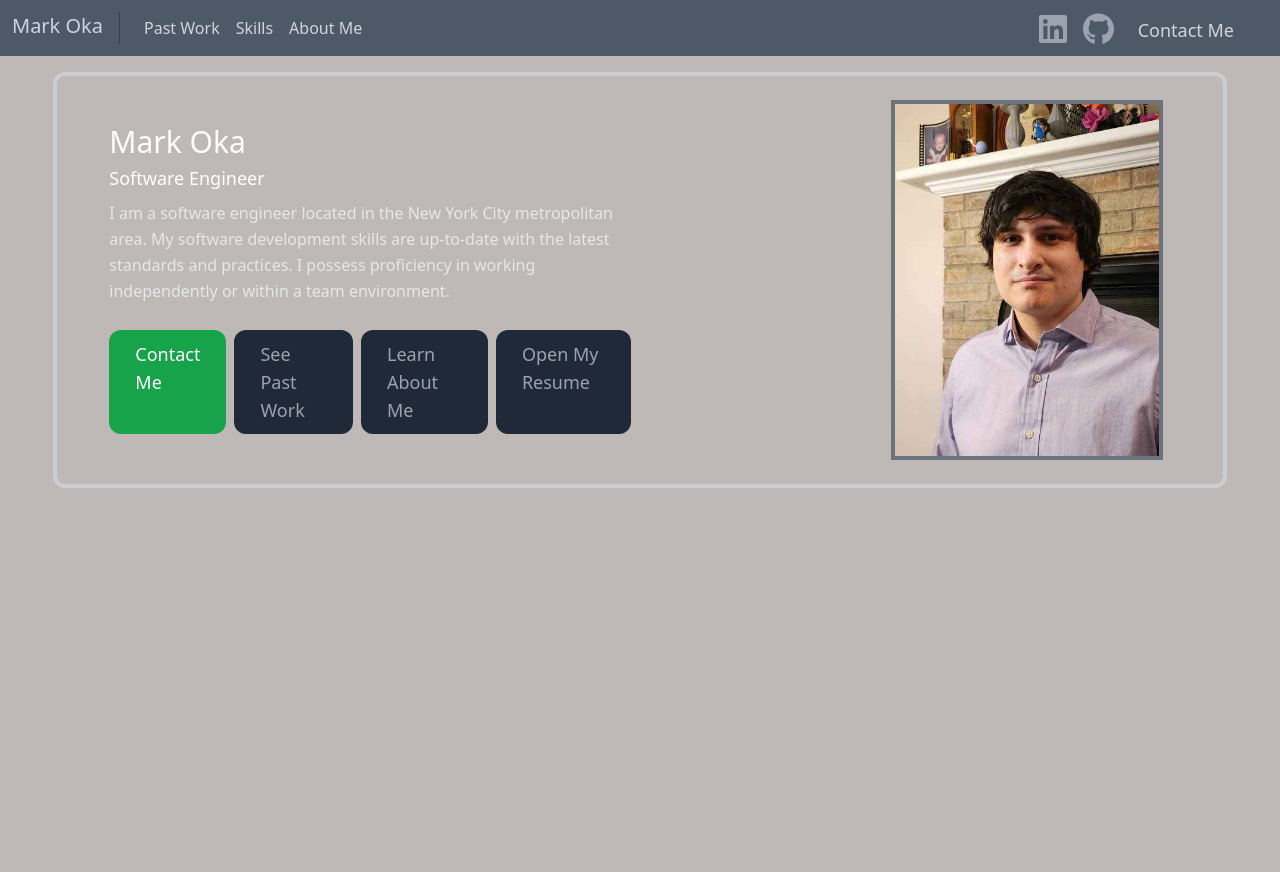
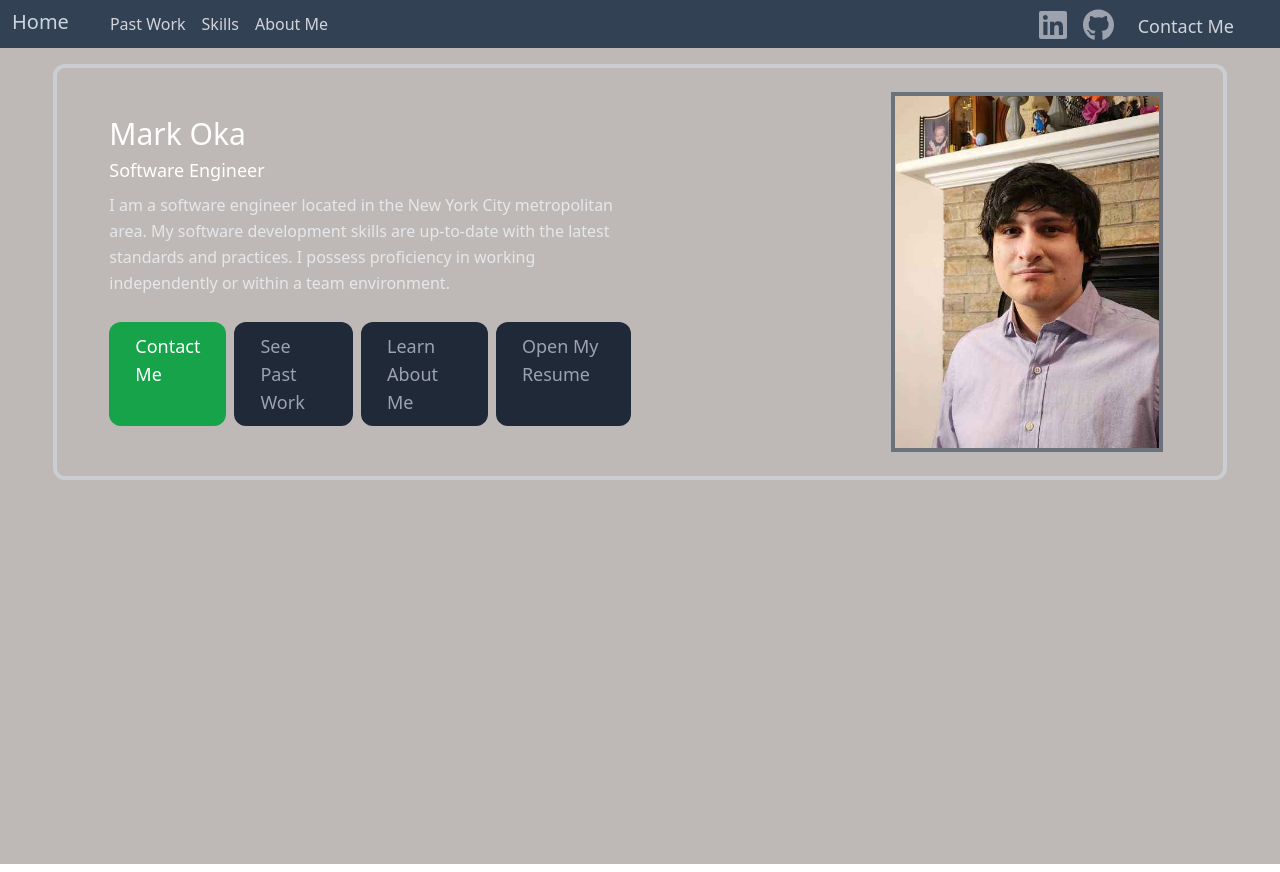
Before and after one commit to markoka101/portfolio, a React (Create React App) app: page / in a window 1280 px wide. Built offline with nearby package versions, Linux system fonts and the light colour scheme; some icons are missing.

Commit message:
changed color

```diff
--- a/src/components/Navbar.js
+++ b/src/components/Navbar.js
@@ -7,13 +7,13 @@ import { faLinkedin, faGithub } from "@fortawesome/free-brands-svg-icons";
 export default function Navbar() {
     const navigate = useNavigate();
     return (
-        <header className="bg-slate-700 bg-opacity-80 sm:sticky md:sticky lg:sticky top-0 z-10">
-            <div className="container flex flex-wrap py-2 px-3 flex-row items-center justify-between min-w-full">
+        <header className="bg-slate-700 sm:sticky md:sticky lg:sticky top-0 z-10">
+            <div className="container flex flex-wrap py-1 px-3 flex-row items-center justify-between min-w-full">
                 <button
                     className="font-medium text-slate-300 hover:text-white mb-1 text-xl transition-colors duration-300 ease-in-out"
                     onClick={() => navigate("/")}
                 >
-                    Mark Oka
+                    Home
                 </button>
                 <nav className="md:mr-auto md:ml-4 md:py-1 md:pl-4 md:border-l md:border-gray-700	flex-wrap items-center text-gray-300 justify-center hidden md:block lg:block">
                     <button
```
